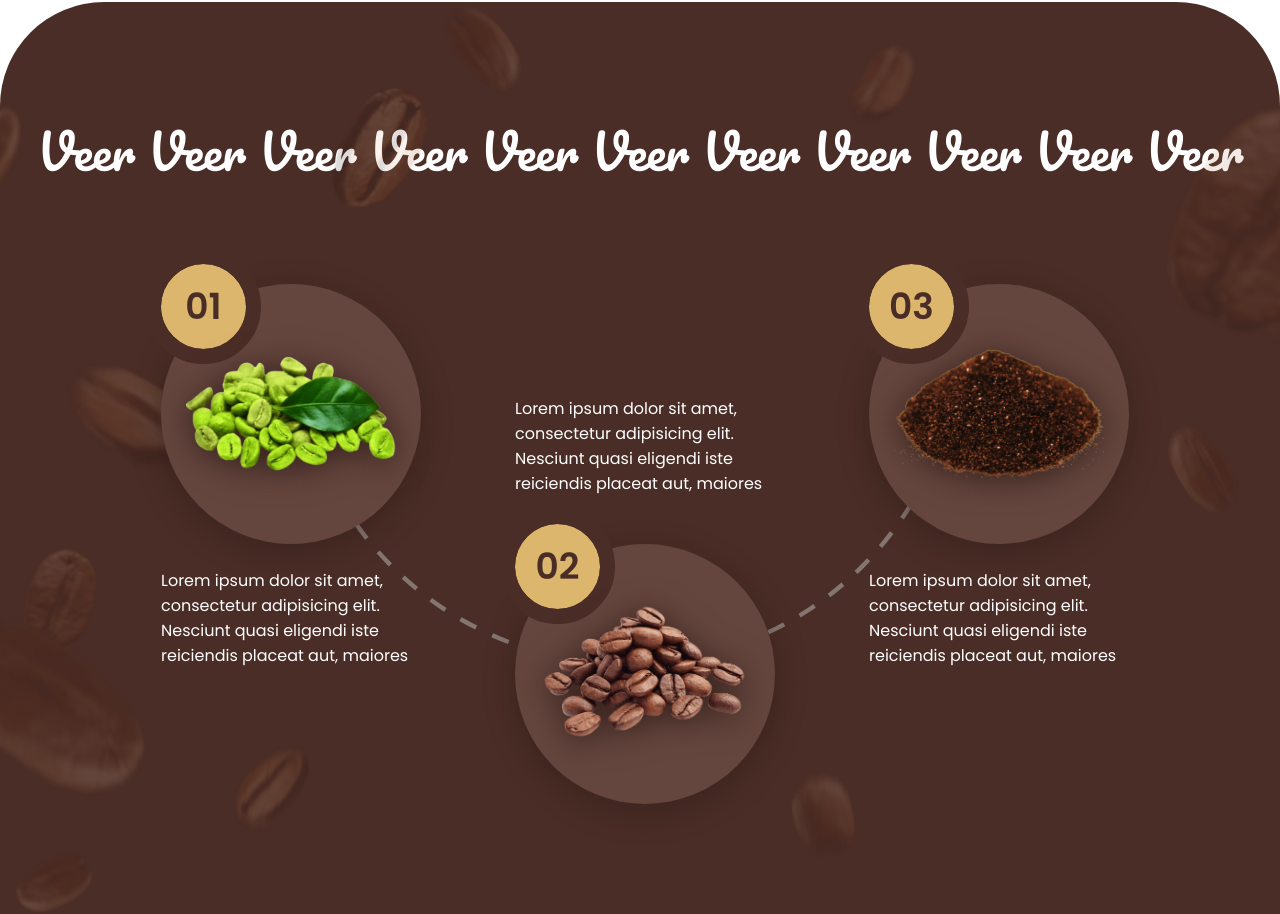
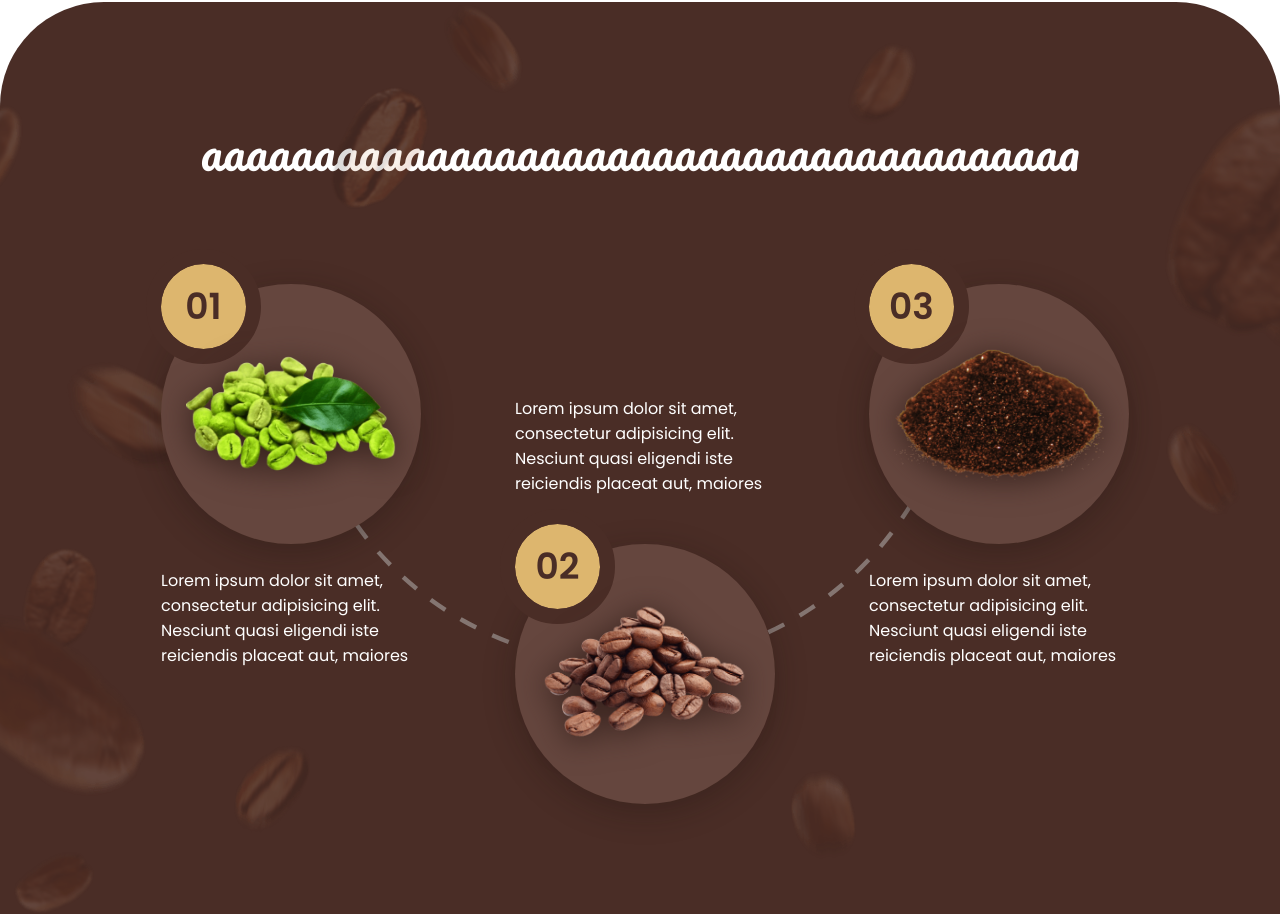
Before and after one commit to sopiadi19/LOMBA-C4, a plain HTML site: page index.html in a window 1280 px wide. Shown: the part 1719-2633 px from the top of the page. Drawn offline with nearby package versions, Linux system fonts and the light colour scheme.

Commit message:
perbaikan section_title

```diff
--- a/index.html
+++ b/index.html
@@ -155,7 +155,7 @@
       <!--==================== STEPS ====================-->
       <section class="steps" id="steps">
         <div class="steps_bg section">
-          <h2 class="section_title">Veer Veer Veer Veer Veer Veer Veer Veer Veer Veer Veer</h2>
+          <h2 class="section_title">aaaaaaaaaaaaaaaaaaaaaaaaaaaaaaaaaaaaaaa</h2>
           <div class="steps_container container grid">
             <img src="assets/img/coffee-beans-bg.png" alt="steps image" class="steps_bg-img">
             <div class="steps_content">
```
